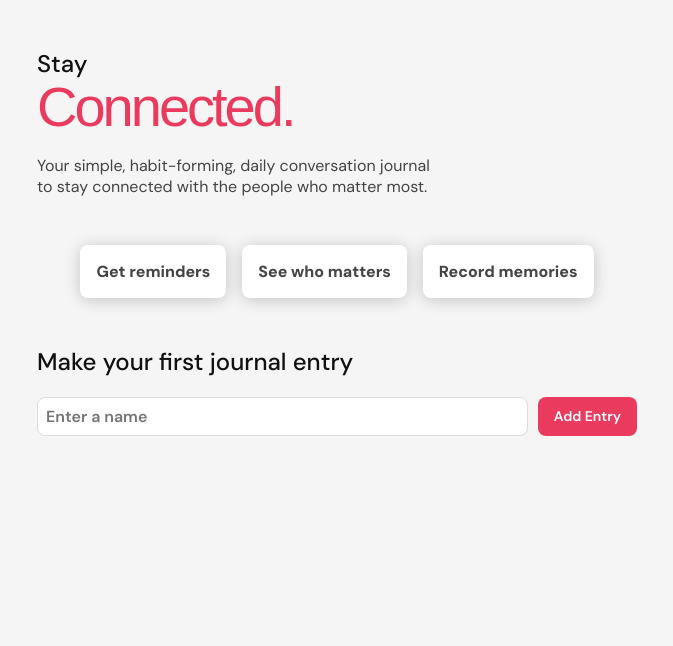
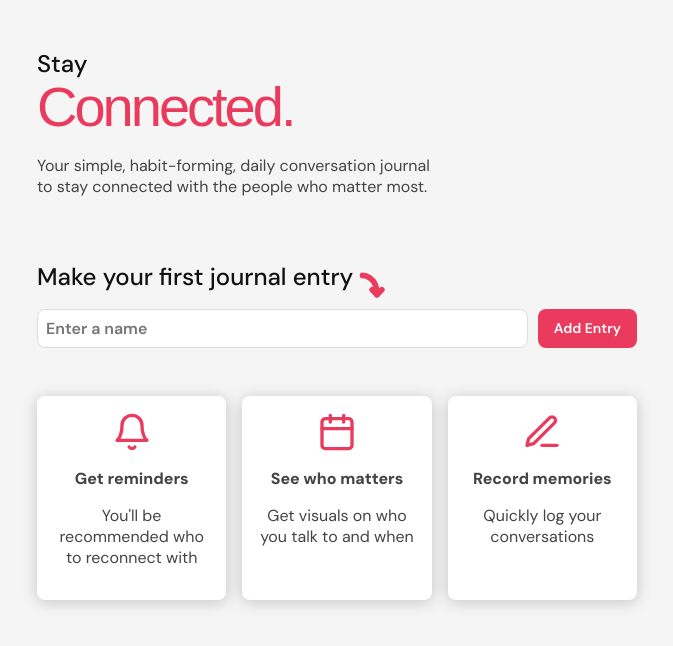
Before and after one commit to dmcb/conversation-journal, a SvelteKit app: page / in a window 1280 px wide. Shown: the top 646 px of the page, without its empty margins (303-976 px from the left). Built offline with nearby package versions, Linux system fonts and the light colour scheme; a web font is replaced by a local one.

Commit message:
Updates landing page

```diff
--- a/src/routes/+layout.svelte
+++ b/src/routes/+layout.svelte
@@ -38,7 +38,7 @@
 
 	function initialColorCycle() {
 		let cycles = 0;
-		const maxCycles = 8;
+		const maxCycles = 4;
 		let interval = 100; // Start fast
 
 		function cycle() {
@@ -209,4 +209,8 @@
 		background-color: var(--color-border);
 		color: var(--color-text);
 	}
+
+	main {
+		margin: var(--spacing) 0;
+	}
 </style>
--- a/src/routes/+page.svelte
+++ b/src/routes/+page.svelte
@@ -35,19 +35,85 @@
 		Your simple, habit-forming, daily conversation journal to stay connected with the people who
 		matter most.
 	</p>
+</section>
+
+<section class="first-entry">
+	<h2>
+		Make your first journal entry <svg
+			class="curved-arrow"
+			viewBox="0 0 100 100"
+			fill="none"
+			stroke="currentColor"
+			stroke-width="12"
+			stroke-linecap="round"
+			stroke-linejoin="round"
+		>
+			<path d="M20 30 C 20 30, 50 30, 50 70" />
+			<path d="M40 60 L 50 70 L 60 60" />
+		</svg>
+	</h2>
+	<EntryForm {onAdd} />
+</section>
+
+<section class="features">
 	<ul>
-		<li><span>Get reminders</span></li>
-		<li><span>See who matters</span></li>
-		<li><span>Record memories</span></li>
+		<li>
+			<svg
+				class="icon"
+				viewBox="0 0 24 24"
+				fill="none"
+				stroke="currentColor"
+				stroke-width="2"
+				stroke-linecap="round"
+				stroke-linejoin="round"
+			>
+				<path d="M18 8A6 6 0 0 0 6 8c0 7-3 9-3 9h18s-3-2-3-9" />
+				<path d="M13.73 21a2 2 0 0 1-3.46 0" />
+			</svg>
+			<span>Get reminders</span>
+			<p>You'll be recommended who to reconnect with</p>
+		</li>
+		<li>
+			<svg
+				class="icon"
+				viewBox="0 0 24 24"
+				fill="none"
+				stroke="currentColor"
+				stroke-width="2"
+				stroke-linecap="round"
+				stroke-linejoin="round"
+			>
+				<rect x="3" y="4" width="18" height="18" rx="2" ry="2" />
+				<line x1="16" y1="2" x2="16" y2="6" />
+				<line x1="8" y1="2" x2="8" y2="6" />
+				<line x1="3" y1="10" x2="21" y2="10" />
+			</svg>
+			<span>See who matters</span>
+			<p>Get visuals on who you talk to and when</p>
+		</li>
+		<li>
+			<svg
+				class="icon"
+				viewBox="0 0 24 24"
+				fill="none"
+				stroke="currentColor"
+				stroke-width="2"
+				stroke-linecap="round"
+				stroke-linejoin="round"
+			>
+				<path d="M12 20h9" />
+				<path d="M16.5 3.5a2.121 2.121 0 0 1 3 3L7 19l-4 1 1-4L16.5 3.5z" />
+			</svg>
+			<span>Record memories</span>
+			<p>Quickly log your conversations</p>
+		</li>
 	</ul>
 </section>
 
-<section class="first-entry">
-	<h2>Make your first journal entry</h2>
-	<EntryForm {onAdd} />
-</section>
-
 <style>
+	h1 {
+		margin-top: 0;
+	}
 	h1 .title {
 		font-size: clamp(1rem, calc(14vw), 3.5rem);
 		display: block;
@@ -61,22 +127,6 @@
 	p {
 		max-width: 400px;
 	}
-	/*
-	h1 span:nth-child(1) {
-		color: var(--color1);
-	}
-
-	h1 span:nth-child(2) {
-		color: var(--color2);
-	}
-
-	h1 span:nth-child(3) {
-		color: var(--color3);
-	}
-
-	h1 span:nth-child(4) {
-		color: var(--color4);
-	} */
 
 	ul {
 		margin-top: var(--spacing-large);
@@ -87,13 +137,40 @@
 	}
 
 	li {
+		width: 33%;
 		border-radius: var(--border-radius);
 		box-shadow: var(--box-shadow);
 		padding: var(--spacing);
 		background: var(--color-bright-background);
 		list-style: none;
 	}
+	li {
+		display: flex;
+		flex-direction: column;
+		align-items: center;
+		text-align: center;
+	}
+
+	.icon {
+		width: 2.5rem;
+		height: 2.5rem;
+		margin-bottom: var(--spacing);
+		color: var(--color4);
+	}
+
 	li span {
 		font-weight: 800;
 	}
+
+	.first-entry h2 {
+		display: flex;
+		align-items: center;
+		margin-bottom: 0;
+	}
+	.curved-arrow {
+		width: 3rem;
+		height: 4rem;
+		color: var(--color4);
+		transform: translateY(var(--spacing-small));
+	}
 </style>
```
